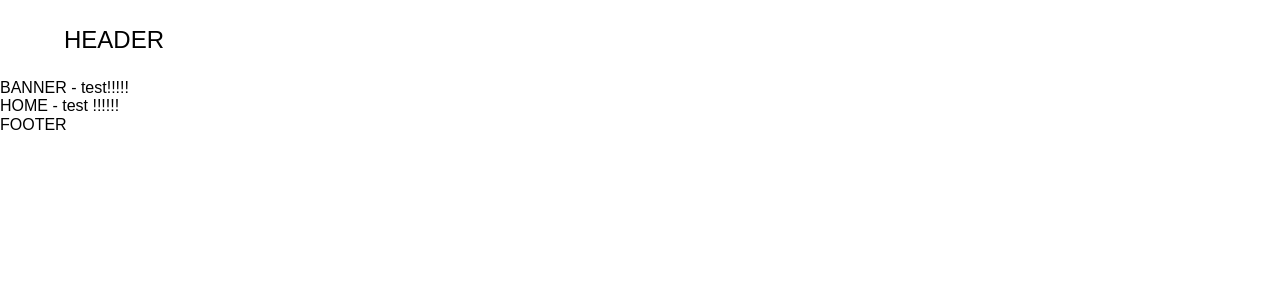
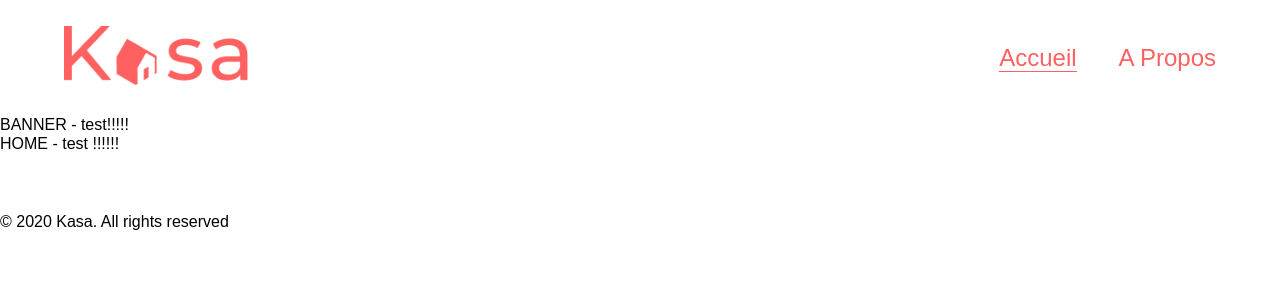
Before and after one commit to LisaCapelle/kasa_p7, a React (Create React App) app: page / in a window 1280 px wide. Shown: the top 300 px of the page. Built offline with nearby package versions, Linux system fonts and the light colour scheme.

Commit message:
Header style

```diff
--- a/src/components/Footer.js
+++ b/src/components/Footer.js
@@ -1,14 +1,15 @@
 import React from 'react';
 
-import '../styles/Footer.css'
+import logo from '../assets/images/footerLOGO.png';
+import '../styles/Footer.css';
 
 export default function Footer() {
   return (
     <footer className="Footer">
-        <div >
-            FOOTER
+        <div className="Footer__logo-wrap">
+            <img className="Footer__logo" src={logo} alt="logo"/>
         </div>
-
+        <p className="Footer__copyright">© 2020 Kasa. All rights reserved</p>
     </footer>
   )
 }
--- a/src/components/Header.js
+++ b/src/components/Header.js
@@ -1,11 +1,20 @@
 import React from 'react';
+import { NavLink } from 'react-router-dom';
 
-import '../styles/Header.css'
+
+import logo from '../assets/images/LOGO.png';
+import '../styles/Header.css';
 
 export default function Header() {
   return (
     <header className="Header">
-        HEADER
+        <div className="Header__logo-wrap">
+            <img className="Header__logo" src={logo} alt="kasa logo"/>
+        </div>
+        <nav className="Header__nav">
+            <NavLink to = "/" className={({ isActive} ) => isActive? 'activeLink' : ''}>Accueil</NavLink>
+            <NavLink to = "./about" className={( { isActive} ) => isActive? 'activeLink' : ''}>A Propos</NavLink>
+        </nav>
     </header>
   )
 }
```
